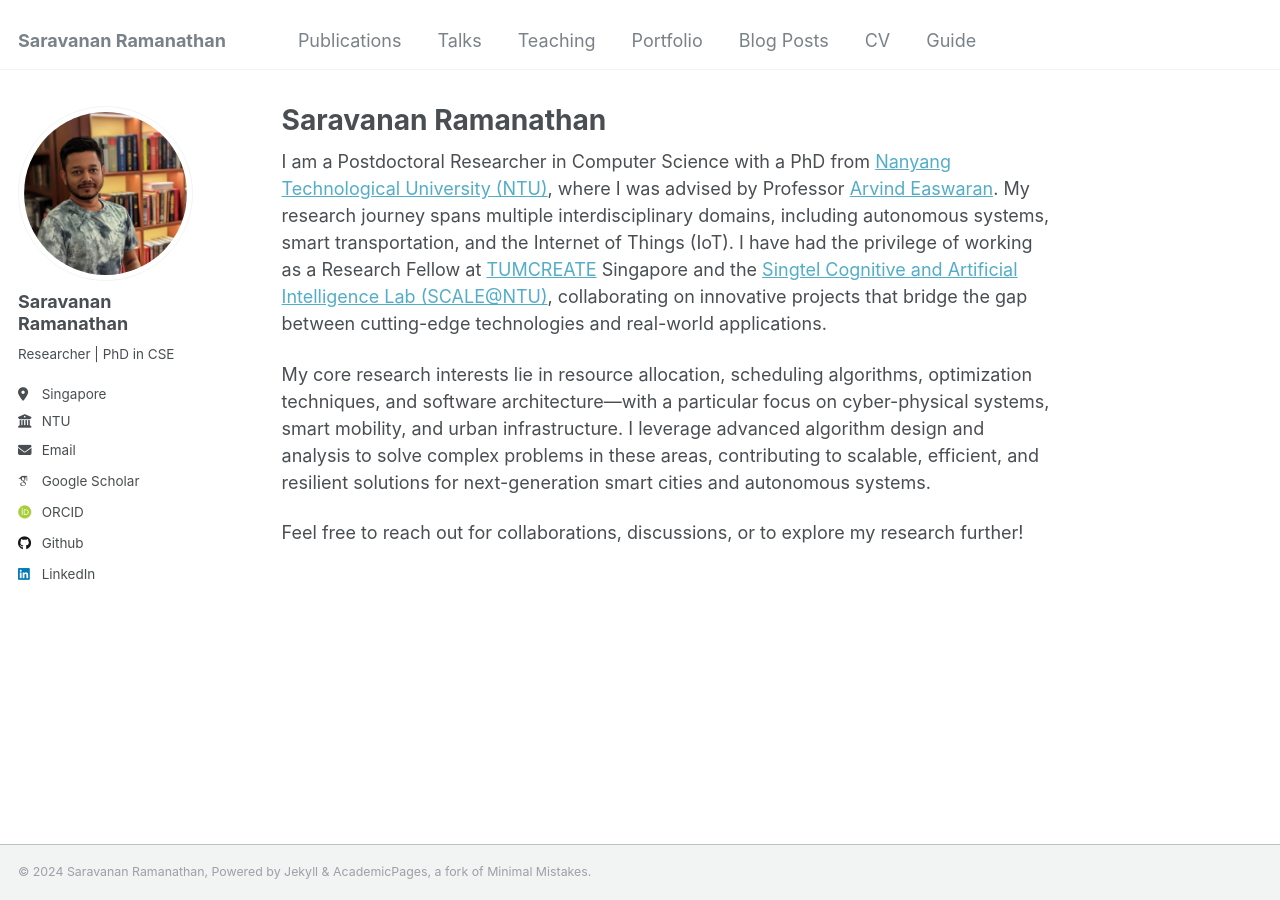
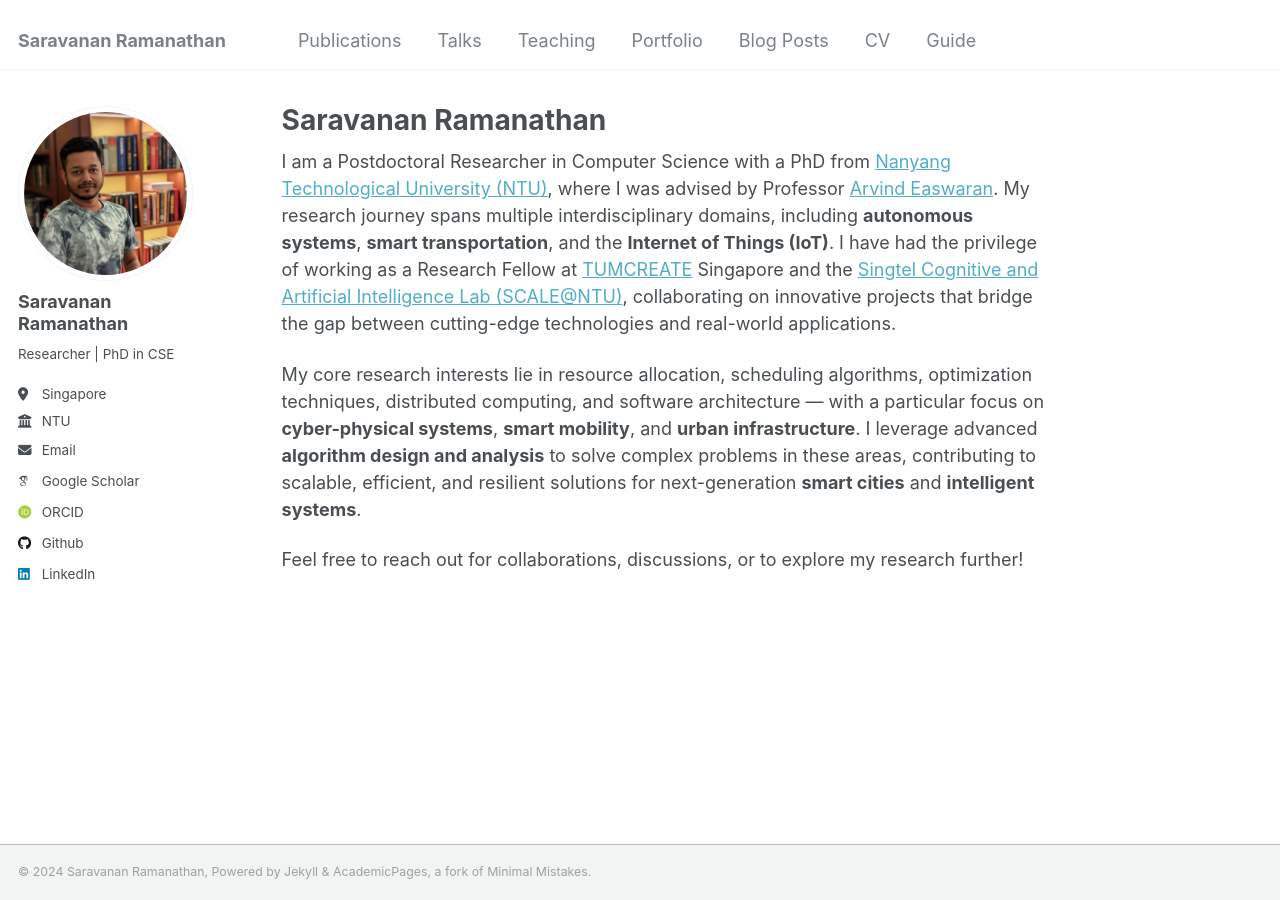
Before and after one commit to saravana016/saravana016.github.io, a Jekyll site: the page built from _pages/about.md, in a window 1280 px wide. Built offline with Jekyll 4.4.1, drawn with Linux system fonts in a browser that asks for light colours; some web fonts are replaced.

Commit message:
Update about.md

```diff
--- a/_pages/about.md
+++ b/_pages/about.md
@@ -7,9 +7,9 @@ redirect_from:
   - /about.html
 ---
 
-I am a Postdoctoral Researcher in Computer Science with a PhD from [Nanyang Technological University (NTU)](https://www.ntu.edu.sg), where I was advised by Professor [Arvind Easwaran](https://personal.ntu.edu.sg/arvinde/). My research journey spans multiple interdisciplinary domains, including autonomous systems, smart transportation, and the Internet of Things (IoT). I have had the privilege of working as a Research Fellow at [TUMCREATE](https://www.tum-create.edu.sg) Singapore and the [Singtel Cognitive and Artificial Intelligence Lab (SCALE@NTU)](https://www.ntu.edu.sg/scale), collaborating on innovative projects that bridge the gap between cutting-edge technologies and real-world applications.
+I am a Postdoctoral Researcher in Computer Science with a PhD from [Nanyang Technological University (NTU)](https://www.ntu.edu.sg), where I was advised by Professor [Arvind Easwaran](https://personal.ntu.edu.sg/arvinde/). My research journey spans multiple interdisciplinary domains, including <b>autonomous systems</b>, <b>smart transportation</b>, and the <b>Internet of Things (IoT)</b>. I have had the privilege of working as a Research Fellow at [TUMCREATE](https://www.tum-create.edu.sg) Singapore and the [Singtel Cognitive and Artificial Intelligence Lab (SCALE@NTU)](https://www.ntu.edu.sg/scale), collaborating on innovative projects that bridge the gap between cutting-edge technologies and real-world applications.
 
-My core research interests lie in resource allocation, scheduling algorithms, optimization techniques, and software architecture—with a particular focus on cyber-physical systems, smart mobility, and urban infrastructure. I leverage advanced algorithm design and analysis to solve complex problems in these areas, contributing to scalable, efficient, and resilient solutions for next-generation smart cities and autonomous systems.
+My core research interests lie in resource allocation, scheduling algorithms, optimization techniques, distributed computing, and software architecture — with a particular focus on <b>cyber-physical systems</b>, <b>smart mobility</b>, and <b>urban infrastructure</b>. I leverage advanced <b>algorithm design and analysis</b> to solve complex problems in these areas, contributing to scalable, efficient, and resilient solutions for next-generation <b>smart cities</b> and <b>intelligent systems</b>.
 
 Feel free to reach out for collaborations, discussions, or to explore my research further!
 
```
